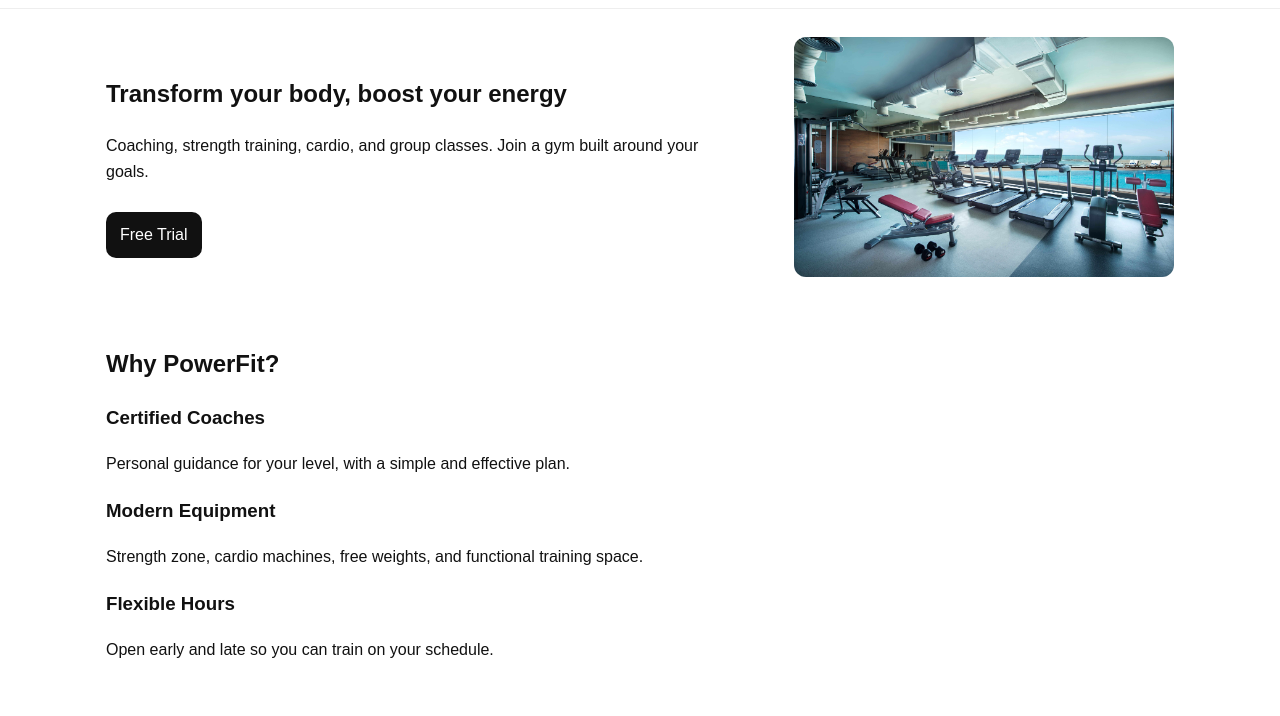
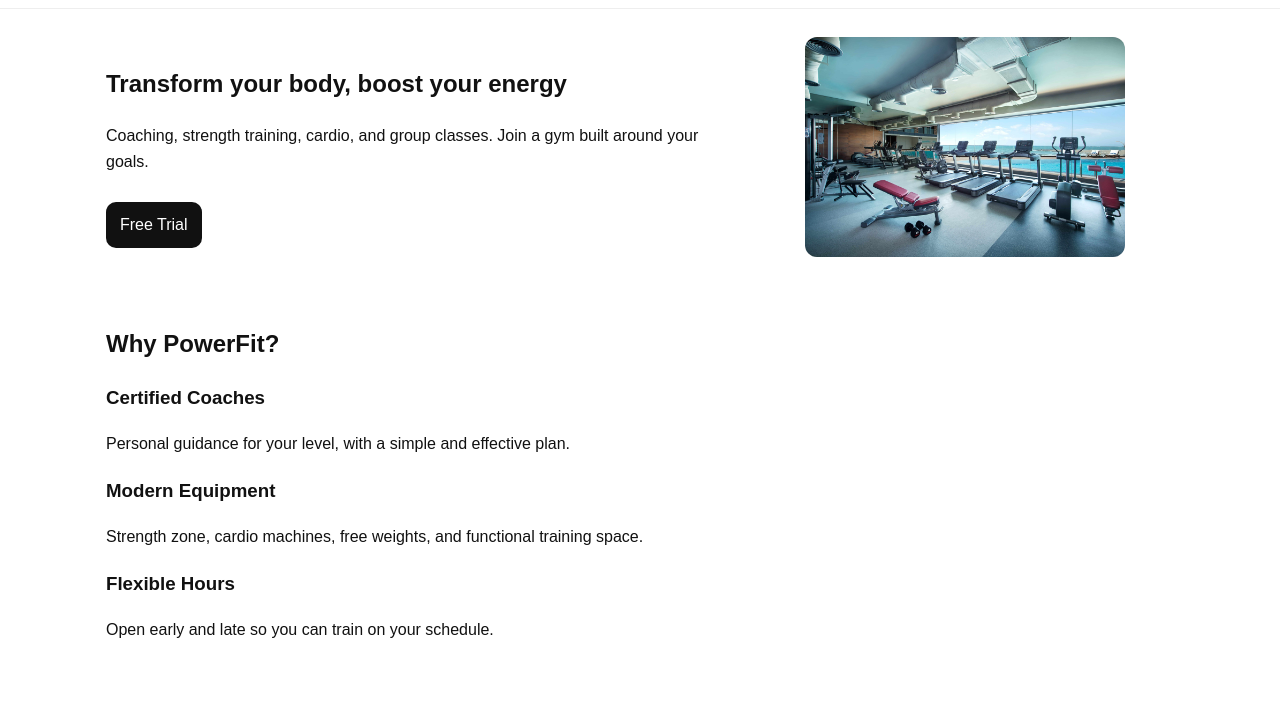
Before and after one commit to amadoubachirs27-lab/Gym-website, a plain HTML site: page index.html in a window 1280 px wide. Shown: the part 46-762 px from the top of the page. Drawn offline with Linux system fonts and the light colour scheme; files that its build step writes are made by us from their sources.

Commit message:
Balance hero layout and image size

```diff
--- a/css/style.css
+++ b/css/style.css
@@ -63,10 +63,11 @@
   margin: 0 auto;
   padding: 28px 16px;
   display: grid;
-  grid-template-columns: 1.2fr 0.8fr;
+  grid-template-columns: 1.5fr 0.5fr; /* image column smaller */
   gap: 24px;
   align-items: center;
 }
+
 
 /* HERO IMAGE — FINAL & CLEAN */
 .hero-image {
@@ -196,3 +197,16 @@
     height: 200px;
   }
 }
+.hero-image {
+  max-width: 320px;   /* ⬅ encore plus équilibré */
+  width: 100%;
+  justify-self: center;
+}
+
+.hero-image img {
+  width: 100%;
+  height: 220px;
+  object-fit: cover;
+  border-radius: 12px;
+  display: block;
+}
```
